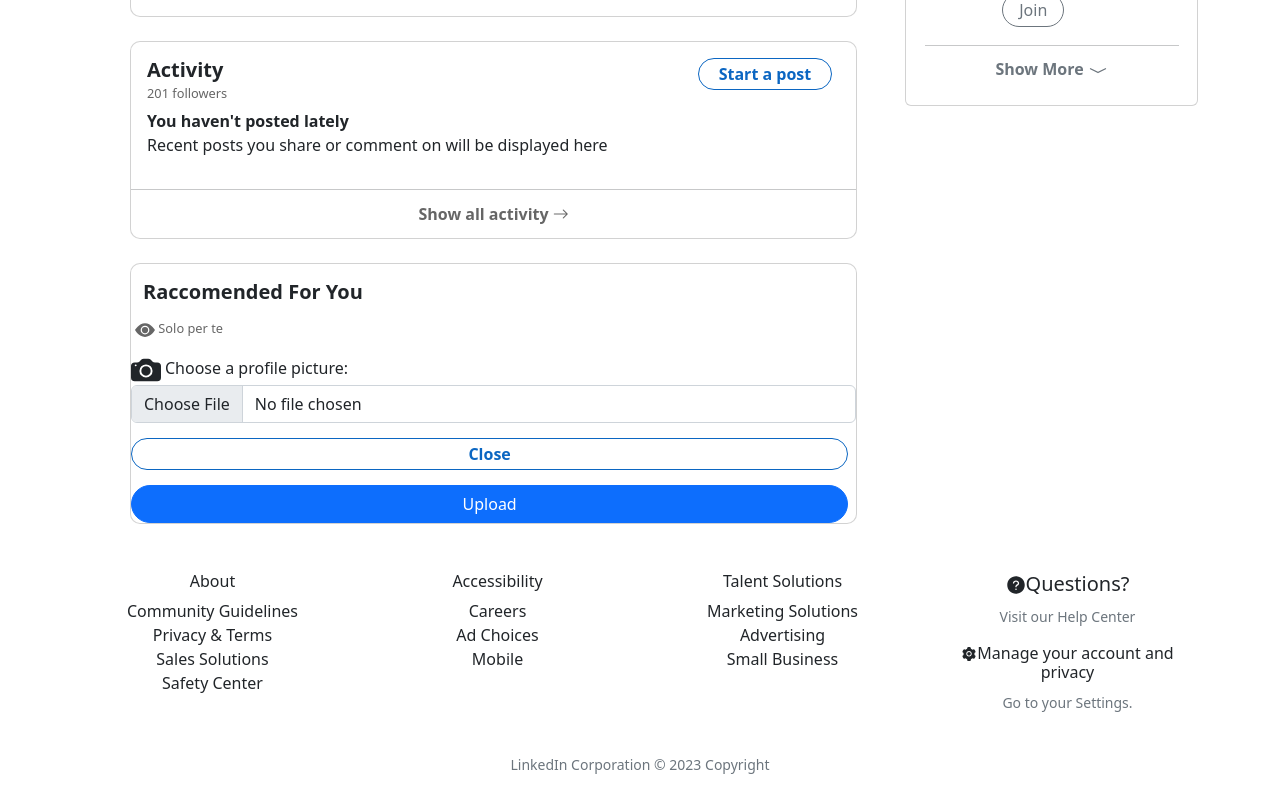
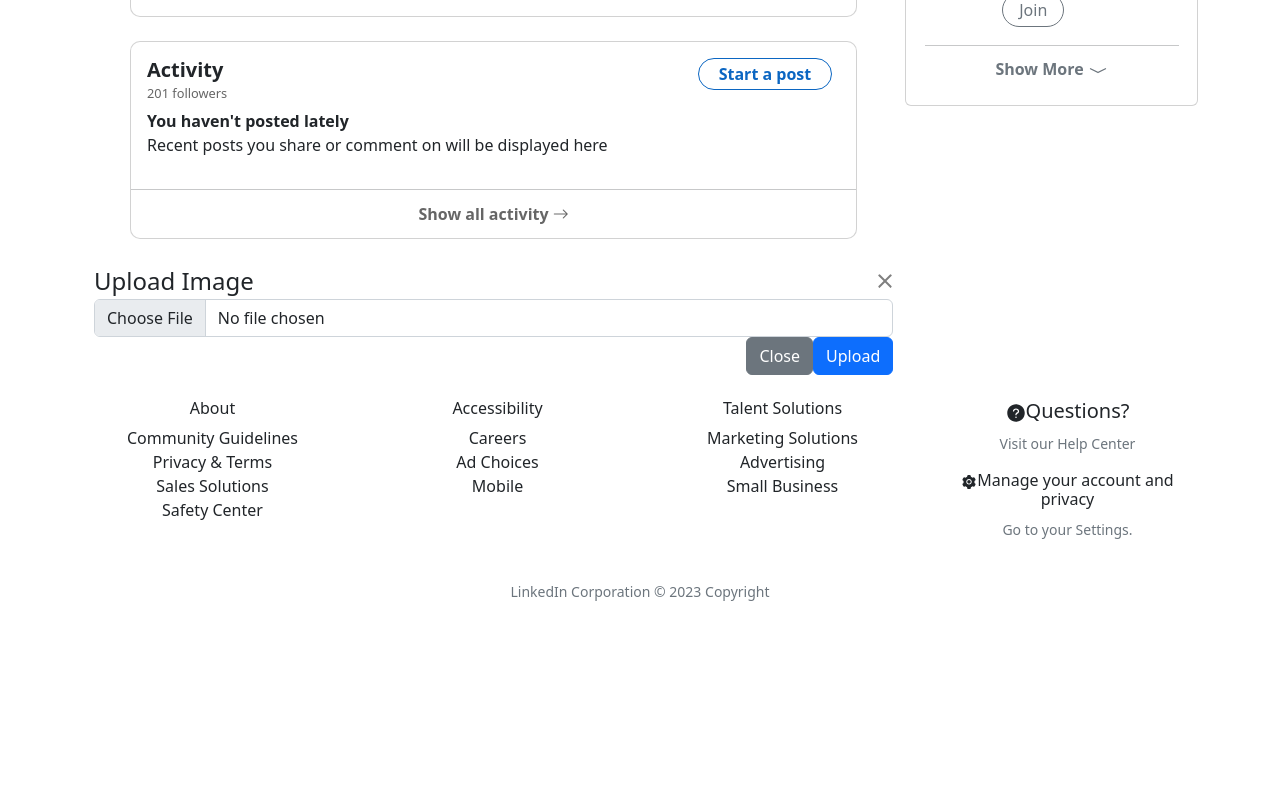
Before and after one commit to Nestor162/U3-Build-Week-Linkedin-Clone-FS0123ITA, a React (Create React App) app: page /me in a window 1280 px wide. Shown: the part 652-1452 px from the top of the page. After the commit the page ends 1279 px from the top, so only its background shows below. Built offline with nearby package versions, Linux system fonts and the light colour scheme; no server answers.

Commit message:
upload completato

```diff
--- a/src/components/ImageProfile.jsx
+++ b/src/components/ImageProfile.jsx
@@ -1,6 +1,6 @@
 import React from "react";
 import { useState } from "react";
-import { Button, Card, Container, Form } from "react-bootstrap";
+import { Button, Form, Modal } from "react-bootstrap";
 import { useDispatch, useSelector } from "react-redux";
 import { addImageAsync } from "../redux/actions";
 
@@ -27,61 +27,29 @@
 
   return (
     <>
-      <Container className="mainProfileContainer">
-        <Card className="mainProfileCard">
-          <Container className="d-flex justify-content-between ">
-            <Card.Title className="mainCardsTitle mt-3">
-              Raccomended For You
-            </Card.Title>
-          </Container>
-
-          <Card.Subtitle className="mainCardsSubtitle mt-2 mx-1">
-            {" "}
-            <svg
-              xmlns="http://www.w3.org/2000/svg"
-              className="eyes-svg "
-              width="20"
-              height="20"
-              fill="currentColor"
-              class="bi bi-eye-fill"
-              viewBox="0 0 16 16"
-            >
-              <path d="M10.5 8a2.5 2.5 0 1 1-5 0 2.5 2.5 0 0 1 5 0z" />
-              <path d="M0 8s3-5.5 8-5.5S16 8 16 8s-3 5.5-8 5.5S0 8 0 8zm8 3.5a3.5 3.5 0 1 0 0-7 3.5 3.5 0 0 0 0 7z" />
-            </svg>{" "}
-            Solo per te{" "}
-          </Card.Subtitle>
+      <div>
+        <Modal.Header closeButton>
+          <Modal.Title>Upload Image</Modal.Title>
+        </Modal.Header>
+        <Modal.Body>
           <Form>
             <Form.Group>
-              <svg
-                className="camera mt-2 mx-1"
-                xmlns="http://www.w3.org/2000/svg"
-                width="30"
-                height="30"
-                fill="currentColor"
-                class="bi bi-camera-fill"
-                viewBox="0 0 16 16"
-              >
-                <path d="M10.5 8.5a2.5 2.5 0 1 1-5 0 2.5 2.5 0 0 1 5 0z" />
-                <path d="M2 4a2 2 0 0 0-2 2v6a2 2 0 0 0 2 2h12a2 2 0 0 0 2-2V6a2 2 0 0 0-2-2h-1.172a2 2 0 0 1-1.414-.586l-.828-.828A2 2 0 0 0 9.172 2H6.828a2 2 0 0 0-1.414.586l-.828.828A2 2 0 0 1 3.172 4H2zm.5 2a.5.5 0 1 1 0-1 .5.5 0 0 1 0 1zm9 2.5a3.5 3.5 0 1 1-7 0 3.5 3.5 0 0 1 7 0z" />
-              </svg>
-              <label className="Label-Image mt-2 mx-1" for="avatar">
-                Choose a profile picture:
-              </label>
               <Form.Control
                 type="file"
                 rows={4}
+                // placeholder="What do you want to talk about"
                 onChange={(e) => addImageEventHandler(e)}
               />
-              {console.log(image, "ciao")}
+              {console.log(image, "imgsdfghj")}
             </Form.Group>
           </Form>
-          <Button variant="secondary" className="button-close">
+        </Modal.Body>
+        <Modal.Footer>
+          <Button variant="secondary" /*onClick={props.handleClose}*/>
             Close
           </Button>
           <Button
             variant="primary"
-            className="button-upload"
             onClick={(e) => {
               e.preventDefault();
               handleClose();
@@ -91,25 +59,8 @@
           >
             Upload
           </Button>
-        </Card>
-        <>
-          {/* <Button variant="secondary" className="button-close">
-            Close
-          </Button>
-          <Button
-            variant="primary"
-            className="button-upload"
-            onClick={(e) => {
-              e.preventDefault();
-              handleClose();
-              formData.append("profile", image);
-              dispatch(addImageAsync(formData, userId));
-            }}
-          >
-            Upload
-          </Button> */}
-        </>
-      </Container>
+        </Modal.Footer>
+      </div>
     </>
   );
 }
```
